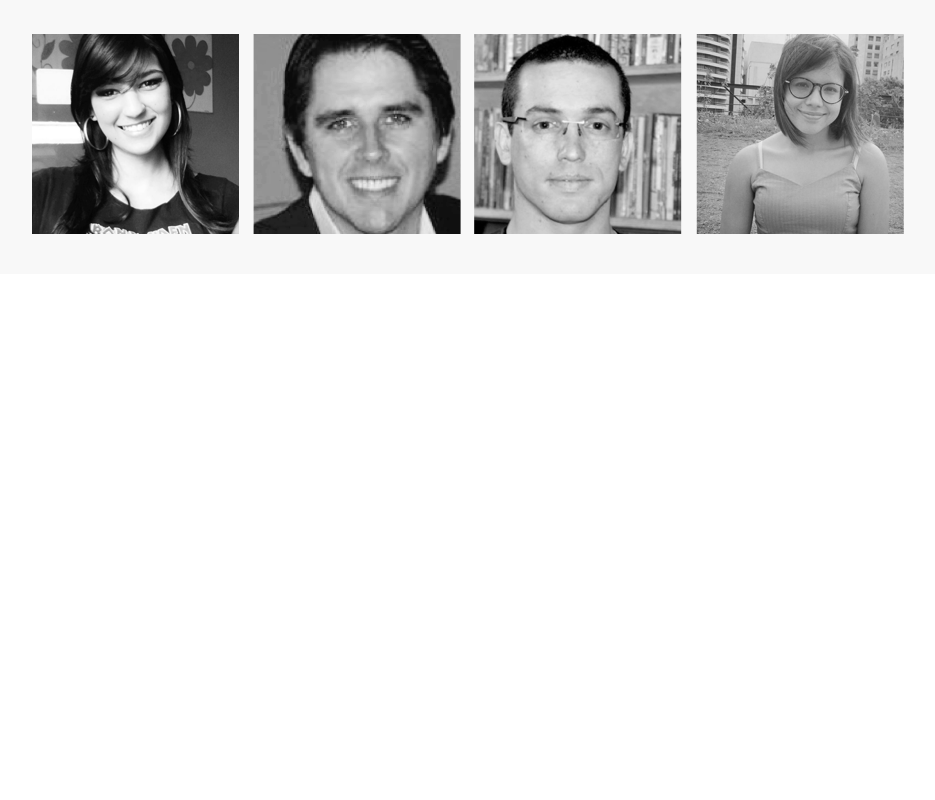
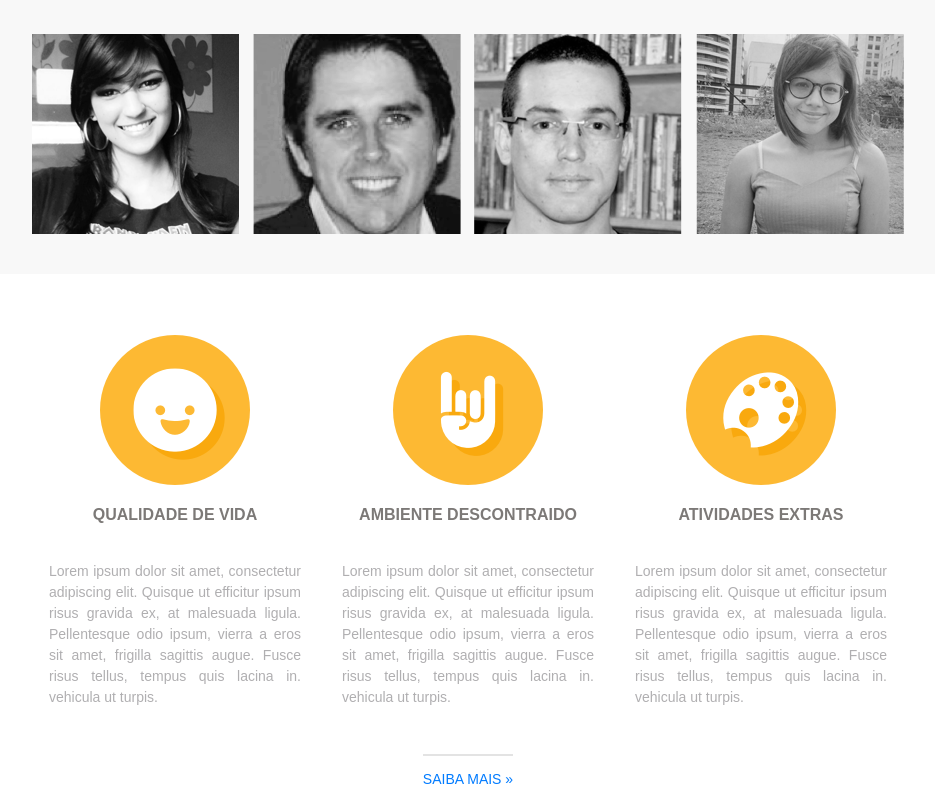
Before and after one commit to ImamuraAna/Teste-Elo7, a plain HTML site: page index.html in a window 1280 px wide. Shown: the part 1019-1819 px from the top of the page, without its empty margins (22-957 px from the left). Before the commit the page ends 1303 px from the top, so only its background shows below. Drawn offline with nearby package versions, Linux system fonts and the light colour scheme.

Commit message:
added company differential cards

```diff
--- a/index.html
+++ b/index.html
@@ -61,6 +61,37 @@
             </div>
           </div>
         </div>
+
+        <div class="diferenciais">
+          <div class="card-group">
+            <div class="card">
+              <img class="card-img-top" src="img/qualidade.png" alt="Card image cap">
+              <div class="card-body">
+                <h6 class="card-title">QUALIDADE DE VIDA</h6>
+                <p class="card-text">Lorem ipsum dolor sit amet, consectetur adipiscing elit. Quisque ut efficitur ipsum risus gravida ex, at malesuada ligula. Pellentesque odio ipsum, vierra a eros sit amet, frigilla sagittis augue. Fusce risus tellus, tempus quis lacina in. vehicula ut turpis.</p>
+              </div>
+            </div>
+            <div class="card">
+              <img class="card-img-top" src="img/descontracao.png" alt="Card image cap">
+              <div class="card-body">
+                <h6 class="card-title">AMBIENTE DESCONTRAIDO</h6>
+                <p class="card-text">Lorem ipsum dolor sit amet, consectetur adipiscing elit. Quisque ut efficitur ipsum risus gravida ex, at malesuada ligula. Pellentesque odio ipsum, vierra a eros sit amet, frigilla sagittis augue. Fusce risus tellus, tempus quis lacina in. vehicula ut turpis.</p>
+              </div>
+            </div>
+            <div class="card">
+              <img class="card-img-top" src="img/atividades.png" alt="Card image cap">
+              <div class="card-body">
+                <h6 class="card-title">ATIVIDADES EXTRAS</h6>
+                <p class="card-text">Lorem ipsum dolor sit amet, consectetur adipiscing elit. Quisque ut efficitur ipsum risus gravida ex, at malesuada ligula. Pellentesque odio ipsum, vierra a eros sit amet, frigilla sagittis augue. Fusce risus tellus, tempus quis lacina in. vehicula ut turpis.</p>
+              </div>
+            </div>
+          </div>
+        </div>
+        <div class="saiba-mais">
+          <a href="" class="saiba-mais-link">SAIBA MAIS »</a>
+        </div>
+
+
     </div>
 
 </body>
--- a/styles.css
+++ b/styles.css
@@ -91,3 +91,44 @@ h6 {
     font-weight: 700;
     padding-bottom: 25px;
 }
+
+.diferenciais {
+    padding: 40px;
+    color:#B0AFB1;
+}
+
+.card-group {
+    padding-top: none;
+}
+
+
+
+.saiba-mais {
+    text-align: center;
+}
+
+.saiba-mais-link {
+    width: 300px;
+    padding-top: 15px;
+    border-top:solid 2px #E3E3E3;
+    white-space: nowrap;
+}
+
+.card {
+    border-color: white;
+    align-items: center;
+}
+
+.card-img-top {
+    width: 150px;
+    margin-top: 20px;
+}
+
+.link {
+    text-align: center;
+}
+
+.saiba-mais {
+    width: 100%;
+    padding: 0% 45% 0% 45%;
+}
```
